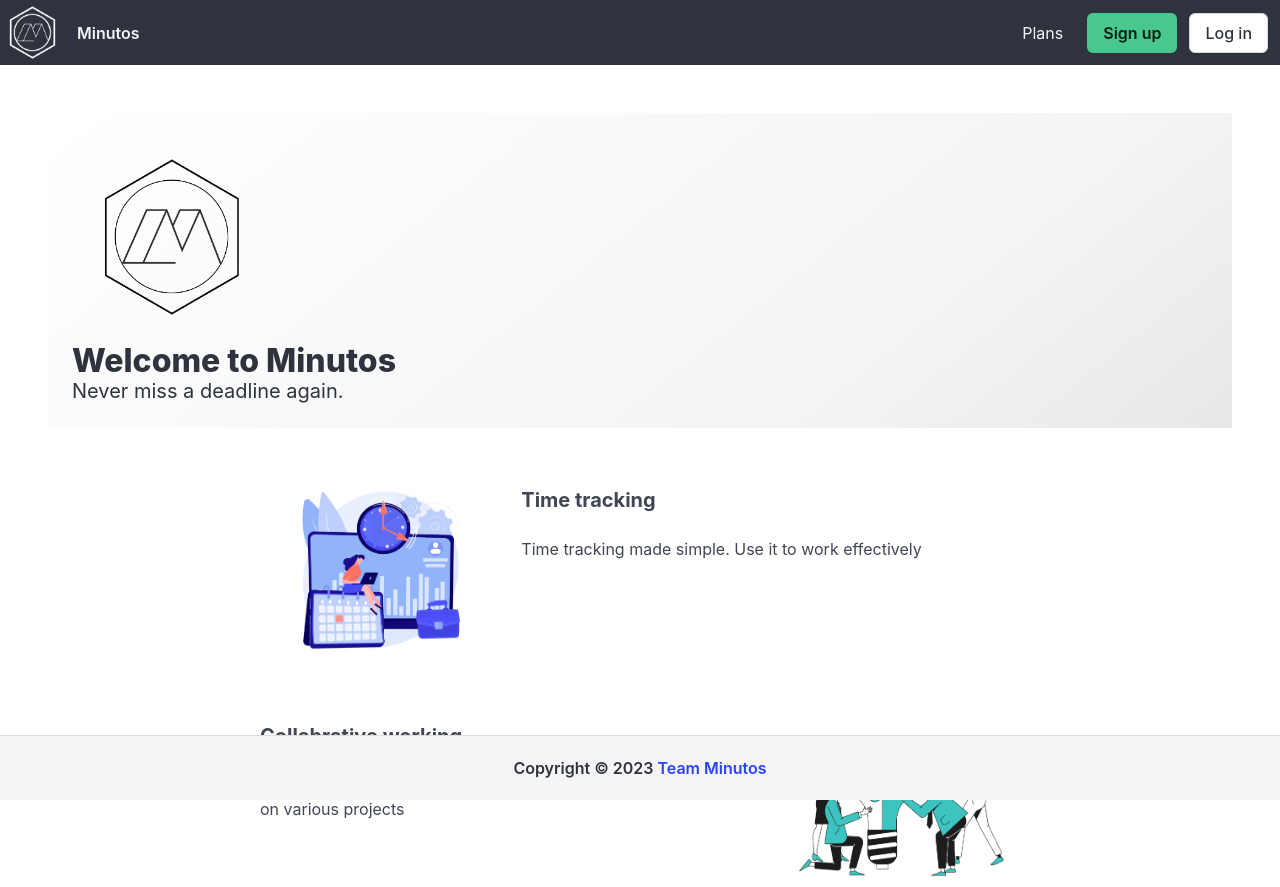
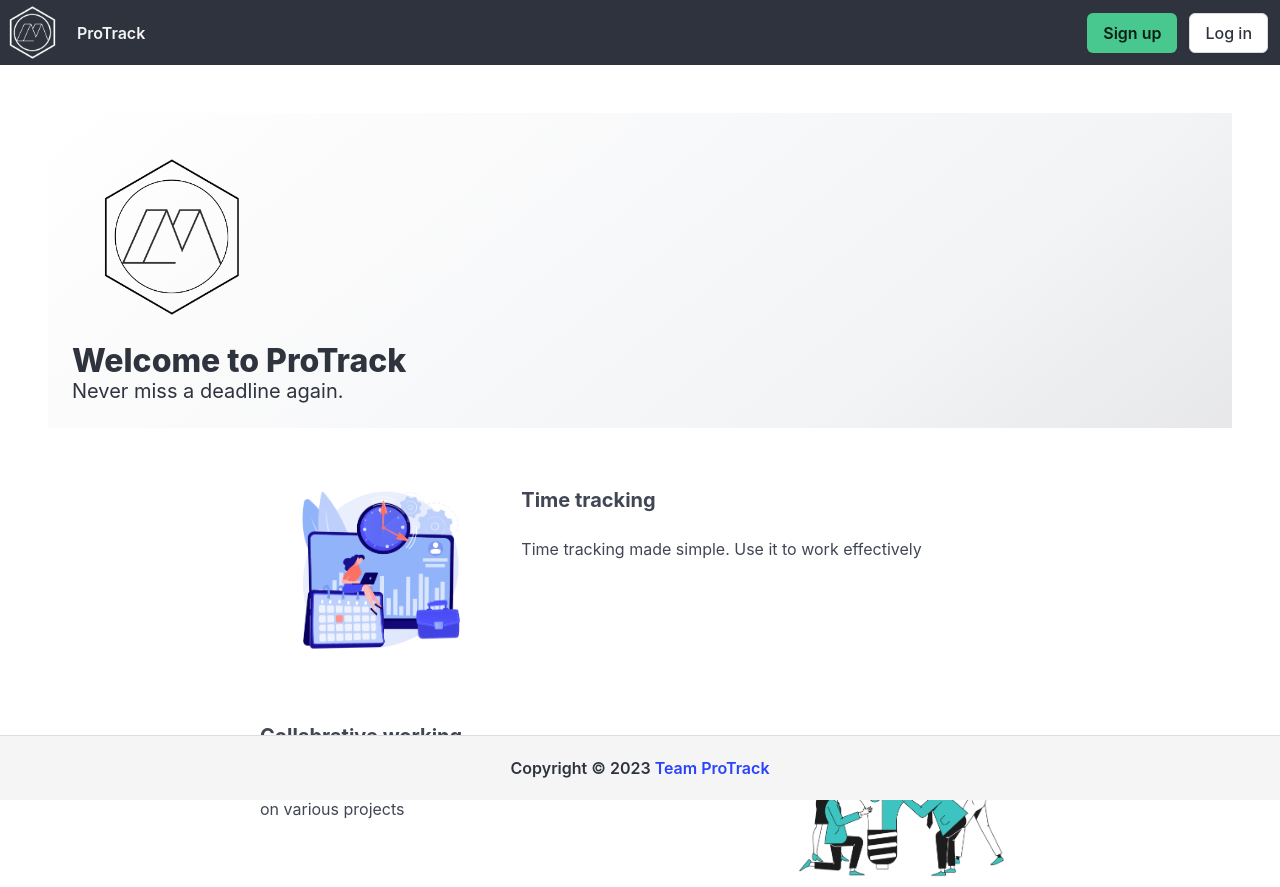
Before and after one commit to rsharvesh16/Minutos, a Django app: page / in a window 1280 px wide. Shown: the top 887 px of the page. Run offline with Django 3.2, Linux system fonts and the light colour scheme; parts of the project's set-up code (start-up, migrations or seed data) failed here and were passed over; some libraries are stand-ins or nearby versions.

Commit message:
Little Changes

```diff
--- a/apps/core/templates/core/base.html
+++ b/apps/core/templates/core/base.html
@@ -7,7 +7,7 @@
         <meta charset="utf-8">
 
         <!-- Title -->
-        <title>{% block title %}{% endblock %}Minutos</title>
+        <title>{% block title %}{% endblock %}ProTrack</title>
 
         <!-- CSS files -->
         <link rel="stylesheet" type="text/css" href="https://cdn.delivr.net/npm/bulma@0.9.1/css/bulma.min.css">
@@ -32,13 +32,13 @@
                 <div class="navbar-brand">
                     <img src="{% static 'images/white-minutos-logo.png' %}" width="65" height="65"/>
 
-                    <a href="/" class="navbar-item"><strong>Minutos</strong></a>
+                    <a href="/" class="navbar-item"><strong>ProTrack</strong></a>
                 </div>
 
                 <div class="navbar-menu">
                     <div class="navbar-end">
                         {% if not request.user.is_authenticated %}
-                            <a href="{% url 'plans' %}" class="navbar-item">Plans</a>
+                            <!-- <a href="{% url 'plans' %}" class="navbar-item">Plans</a> -->
                         {% else %}
                             <a href="{% url 'dashboard' %}" class="navbar-item">Dashboard</a>
                             <a href="{% url 'project:projects' %}" class="navbar-item">Projects</a>
@@ -121,7 +121,7 @@
             <div class="content has-text-centered">
               <p>
 
-                <strong>Copyright © 2023  <a href="/" style="text-decoration: none;">Team Minutos</a></strong>
+                <strong>Copyright © 2023  <a href="/" style="text-decoration: none;">Team ProTrack</a></strong>
 
               </p>
             </div>
--- a/apps/core/templates/core/frontpage.html
+++ b/apps/core/templates/core/frontpage.html
@@ -9,7 +9,7 @@
     <div class="hero-body p-5">
         <div class="container">
             <img src = "{% static 'images/logo.png' %}" height="200px" width="200px"><br>
-            <h1 class="title">Welcome to Minutos</h1>
+            <h1 class="title">Welcome to ProTrack</h1>
             <h2 class="subtitle">Never miss a deadline again.</h2>
         </div>
     </div>
--- a/apps/team/templates/team/email_accepted_invitation.html
+++ b/apps/team/templates/team/email_accepted_invitation.html
@@ -3,7 +3,7 @@
     <head>
         <meta http-equiv="Content-Type" content="text/html; charset=UTF-8">
 
-        <title>Minutos</title>
+        <title>ProTrack</title>
 
         <style type="text/css">
             html {
@@ -27,7 +27,7 @@
     <body>
         <table width="100%" cellspacing="0" cellpadding="0">
             <tr>
-                <td><h1>Minutos</h1></td>
+                <td><h1>ProTrack</h1></td>
             </tr>
 
             <tr>
--- a/apps/team/templates/team/email_invitation.html
+++ b/apps/team/templates/team/email_invitation.html
@@ -3,7 +3,7 @@
     <head>
         <meta http-equiv="Content-Type" content="text/html; charset=UTF-8">
 
-        <title>Minutos</title>
+        <title>ProTrack</title>
 
         <style type="text/css">
             html {
@@ -27,7 +27,7 @@
     <body>
         <table width="100%" cellspacing="0" cellpadding="0">
             <tr>
-                <td><h1>Minutos - Invitation to {{ team.title }}</h1></td>
+                <td><h1>ProTrack - Invitation to {{ team.title }}</h1></td>
             </tr>
 
             <tr>
--- a/apps/team/templates/team/team.html
+++ b/apps/team/templates/team/team.html
@@ -23,7 +23,7 @@
 
             {% if request.user == team.created_by %}
                 <a href="{% url 'team:invite' %}" class="button is-primary">Invite users</a>
-                <a href="{% url 'team:plans' %}" class="button is-success">Change plan</a>
+                <!-- <a href="{% url 'team:plans' %}" class="button is-success">Change plan</a> -->
             {% endif %}
 
             <hr>
```
Also changed, not shown: apps/team/utilities.py (+4 -4 lines), minutos/settings.py (+8 -8 lines), media/uploads/avatars/Screenshot_2023-05-11_154654.png (added), media/uploads/avatars/img_1.jpg (added), media/uploads/avatars/me.png (added), 1 other file.
